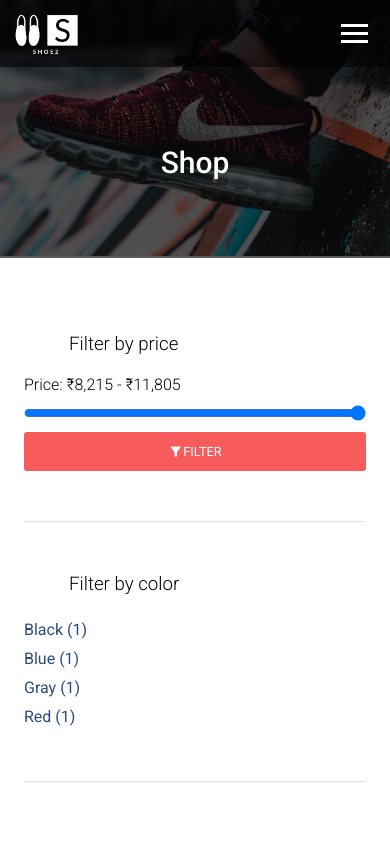
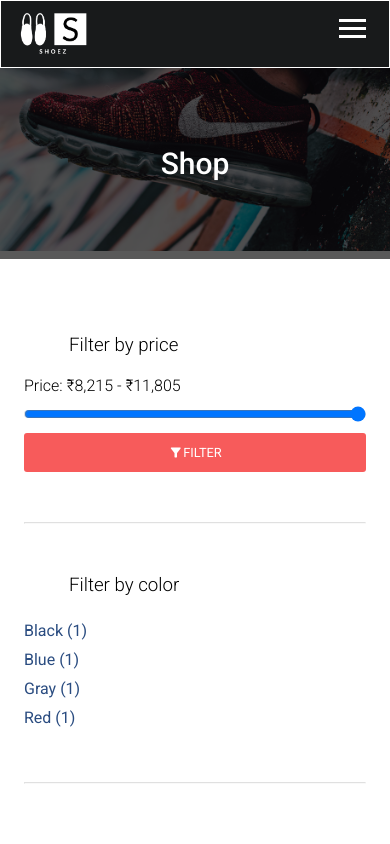
Before and after one commit to ahzams/Ecommerce-website, a plain HTML site: page shop.html in a window 390 px wide. Shown: the top 844 px of the page. Drawn offline with Linux system fonts and the light colour scheme.

Commit message:
seventh commit

```diff
--- a/css/respnse-style.css
+++ b/css/respnse-style.css
@@ -1,17 +1,30 @@
-@media only screen and (max-width: 1427px){
+@media only screen and (max-width: 1455px){
     #navbar {
-        width: 60%;
+        font-size: 14px;
+    }
+}
+
+@media only screen and (max-width: 1363px) {
+    #navbar ul {
+        width: 66%;
+    }
+
+    .logo img {
+        width: 120px;
     }
 }
 
 @media only screen and (max-width: 1346px){
+    #navbar ul {
+        width: 70%;
+    }
 
-    #navbar {
-        width: 65%;
+    .logo {
+        margin: 0 60px;
     }
 
     #inside-content {
-        height: 573px;
+        height: 613px;
     }
 
     .left-box {
@@ -30,11 +43,57 @@
     }
 }
 
+@media only screen and (max-width: 1267px){
+    #navbar ul {
+        width: 75%;
+    }
+
+    .logo img {
+        width: 110px;
+    }
+}
+
+
+@media only screen and (max-width: 1185px){
+    #navbar {
+        font-size: 13px;
+    }
+
+    #navbar ul li a {
+        padding: 0 17px;
+    }
+
+    #inside-content {
+        height: 571px;
+    }
+}
+
+@media only screen and (max-width: 1083px){
+    #navbar {
+        font-size: 13px;
+    }
+
+    .logo img {
+        width: 104px;
+    }
+
+   #navbar ul {
+       width: 80%;
+   }
+
+   #navbar ul li a {
+       padding: 0 11px;
+   }
+}
+
 @media only screen and (max-width: 1020px){
 
     #navbar {
-        width: 70%;
-        font-size: 14px;
+        font-size: 10.5px;
+    }
+
+    .logo img {
+        width: 95px;
     }
 
     #inside-content {
@@ -97,11 +156,11 @@
 
 @media only screen and (max-width: 880px){
 
-    .top-container {
+    /* .top-container {
         align-items: flex-start;
-    }
+    } */
 
-    #navbar, #navbar ul {
+    /* #navbar, #navbar ul {
         flex-direction: column;
         align-items: flex-start;
     }
@@ -121,10 +180,19 @@
 
     #navbar ul li {
         padding: 10px 0;
+    } */
+
+    .logo {
+        margin: 3px 32px;
+    }
+
+    .logo img {
+        width: 90px;
     }
 
     .hamburger {
         display: block;
+        top: 17px;
     }
 
     /* .h-nav {
@@ -188,7 +256,7 @@
 
 @media only screen and (max-width: 798px) {
 
-    .logo {
+    /* .logo {
         margin-left: -15px;
         padding: 5px;
         width: 18%;
@@ -196,7 +264,7 @@
 
     .hamburger {
         top: 18px;
-    }
+    } */
 
    #inside-content {
        flex-direction: column;
@@ -276,24 +344,32 @@
 }
 
 @media only screen and (max-width: 646px) {
-    .logo {
+    /* .logo {
         margin-left: 10px;
     }
 
     .hamburger {
         top: 15px;
-    }
+    } */
     .right-box img {
         width: 95%;
     }
 }
 
 @media only screen and (max-width: 615px) {
-    #navbar {
+    /* #navbar {
         font-size: 11px;
     }
     .logo {
         width: 20%;
+    } */
+
+    .logo {
+        margin: 3px 15px;
+    }
+
+    .hamburger {
+        right: 5.5%;
     }
 
     .right-box {
@@ -317,7 +393,7 @@
 
 @media only screen and (max-width: 537px){
 
-    #navbar {
+    /* #navbar {
         width: 40%;
     }
     .logo {
@@ -329,7 +405,7 @@
     .hamburger {
         top: 19px;
         right: 5%;
-    }
+    } */
 
     #inside-content {
         height: 625px;
@@ -368,7 +444,7 @@
 
 @media only screen and (max-width: 496px){
     #inside-content {
-        height: 595px;
+        height: 605px;
     }
 
     .left-box {
@@ -386,9 +462,9 @@
         height: 563px;
     }
 
-    .logo {
+    /* .logo {
         margin-left: 0px;
-    }
+    } */
 
     .left-box {
         font-size: 11.5px;
@@ -421,7 +497,7 @@
 
 @media only screen and (max-width: 444px) {
 
-    .logo {
+    /* .logo {
         margin-left: 0px;
         width: 34%;
         padding: 10px;
@@ -429,6 +505,14 @@
 
     .hamburger {
         top: 18px;
+    } */
+
+    .logo {
+        margin: 3px 2px;
+    }
+
+    .logo img {
+        width: 81px;
     }
 
     .right-box img {
@@ -465,13 +549,17 @@
 }
 
 @media only screen and (max-width: 397px) {
-    #navbar {
+    /* #navbar {
         font-size: 10px;
         width: 50%;
     }
 
     .logo {
         width: 44%;
+    } */
+
+    .hamburger {
+        top: 14px;
     }
 
     #inside-content {
@@ -518,14 +606,14 @@
 
 @media only screen and (max-width: 380px) {
 
-    .logo {
+    /* .logo {
         width: 66%;
     }
 
     .hamburger {
         top: 17px;
         right: 5%;
-    }
+    } */
 
     #inside-content {
         height: 570px;
@@ -561,3 +649,22 @@
         font-size: 14px;
     }
 }
+
+@media only screen and (max-width: 353px) {
+    #inside-content {
+        height: 607px;
+    }
+
+    .logo img {
+        width: 69px;
+    }
+
+    .hamburger {
+        top: 12px;
+    }
+
+    .line {
+        width: 26px;
+        height: 2.5px;
+    }
+}
--- a/css/s-style.css
+++ b/css/s-style.css
@@ -1,18 +1,10 @@
 
-.top-container {
-    background-color: rgba(0, 0, 0, 0.85);
-
-}
-
-#navbar {
-    font-size: 1.1em;
-}
 
 #shop-bg {
     display: flex;
     align-items: center;
     justify-content: center;
-    height: 179px;
+    height: 188px;
     background-color: rgba(0, 0, 0, 0.65);
 }
 
--- a/css/shop-response.css
+++ b/css/shop-response.css
@@ -38,13 +38,19 @@
 
 @media only screen and (max-width: 1278px) {
     #shop-bg:before {
-        height: 345px;
+        height: 350px;
     }
 }
 
-@media only screen and (max-width: 1224px) {
+@media only screen and (max-width: 1267px) {
+    #shop-bg {
+        height: 213px;
+    }
+}
+
+@media only screen and (max-width: 1225px) {
     #shop-bg:before {
-        height: 340px;
+        height: 350px;
     }
 }
 
@@ -54,7 +60,7 @@
     }
 
     #shop-bg::before {
-        height: 336px;
+        height: 341px;
     }
 
     .section1 {
@@ -65,14 +71,10 @@
 @media only screen and (max-width: 1108px) {
 
     #shop-bg {
-        height: 223px;
+        height: 215px;
     }
     #shop-bg::before {
         height: 352px;
-    }
-    #navbar {
-        width: 72%;
-        font-size: 14px;
     }
 
     #shop-items {
@@ -92,15 +94,31 @@
     }
 }
 
+@media only screen and (max-width: 1083px) {
+    #shop-bg {
+        height: 219px;
+    }
+}
+
 @media only screen and (max-width: 1057px) {
     #shop-bg::before {
-        height: 349px;
+        height: 352px;
     }
 }
 
 @media only screen and (max-width: 1023px) {
+    #shop-bg {
+        height: 218px;
+    }
+}
+
+@media only screen and (max-width: 1021px) {
+    #shop-bg {
+        height: 218px;
+    }
+
     #shop-bg::before {
-        height: 347px;
+        height: 344px;
     }
 }
 
@@ -111,38 +129,28 @@
 }
 
 @media only screen and (max-width: 945px) {
+    #shop-bg {
+        height: 196px;
+    }
     #shop-bg::before {
-        height: 341px;
+        height: 322px;
     }
 }
 
-@media only screen and (max-width: 880px) {
-
-    .logo {
-        margin-left: 20px;
-        width: 25%;
-        padding: 5px;
-    }
-
-    .hamburger {
-        top: 17px;
-    }
+@media only screen and (max-width: 881px) {
 
     #shop-bg::before {
-        height: 355px;
+        height: 326px;
     }
 }
 
 @media only screen and (max-width: 837px){
     #shop-bg::before {
-        height: 352px;
+        height: 325px;
     }
 }
 
 @media only screen and (max-width: 828px) {
-    #shop-bg::before {
-        height: 349px;
-    }
 
     .items {
         flex-direction: column;
@@ -165,108 +173,78 @@
 }
 
 @media only screen and (max-width: 782px) {
-    .logo {
-        width: 28%;
-    }
+
     #shop-bg::before {
-        height: 347px;
+        height: 325px;
     }
 }
 
 @media only screen and (max-width: 751px) {
-    .logo {
-        width: 31%;
-    }
-    #shop-bg::before {
+
+    /* #shop-bg::before {
         height: 347px;
-    }
+    } */
 }
 
 @media only screen and (max-width: 720px) {
-    .logo {
-        width: 35%;
-    }
-    #shop-bg::before {
+
+    /* #shop-bg::before {
         height: 348px;
-    }
+    } */
 }
 @media only screen and (max-width: 698px) {
-    .logo {
-        width: 41%;
-    }
-    #shop-bg::before {
+
+    /* #shop-bg::before {
         height: 347px;
-    }
+    } */
 }
 
 @media only screen and (max-width: 679px) {
-    .logo {
-        width: 45%;
-    }
-    #shop-bg::before {
+
+    /* #shop-bg::before {
         height: 345px;
-    }
+    } */
 }
 
 @media only screen and (max-width: 640px) {
 
-    .logo{
-        width: 55%;
-    }
-    #shop-bg {
+    /* #shop-bg {
         height: 205px;
     }
 
     #shop-bg::before {
         height: 329px;
-    }
+    } */
 }
 
 @media only screen and (max-width: 615px) {
-    .logo {
-        width: 65%;
-    }
 
-    #shop-bg {
+    /* #shop-bg {
         height: 202px;
     }
 
     #shop-bg::before {
         height: 326px;
-    }
+    } */
 }
 
 @media only screen and (max-width: 597px) {
-    .logo {
-        width: 95%;
-    }
 
-    .hamburger {
-        top: 12px;
-    }
-    #shop-bg::before {
+    /* #shop-bg::before {
         height: 319px;
-    }
+    } */
 
 }
 
 @media only screen and (max-width: 537px) {
 
-    .logo {
-        width: 40%;
-    }
-
-    .hamburger {
-        top: 22px;
-    }
-
-    #shop-bg {
+    /* #shop-bg {
         height: 199px;
     }
 
     #shop-bg::before {
         height: 334px;
-    }
+    } */
 
     .items-head {
         font-size: 13px;
@@ -280,86 +258,60 @@
 
 @media only screen and (max-width: 520px) {
 
-    .hamburger {
-        top: 19px;
-    }
-
-    #shop-bg::before {
+    /* #shop-bg::before {
         height: 327px;
-    }
+    } */
 }
 
 @media only screen and (max-width: 487px) {
 
-    #shop-bg::before {
+    /* #shop-bg::before {
         height: 325px;
-    }
+    } */
 }
 
 @media only screen and (max-width: 469px) {
 
-    #shop-bg::before {
+    /* #shop-bg::before {
         height: 321px;
     }
 
     #shop-items {
         margin: 50px 28px;
-    }
+    } */
 }
 
 @media only screen and (max-width: 445px) {
-
-    .logo {
-        width: 45%;
-        margin-left: 0;
-    }
-
-    .hamburger {
-        top: 19px;
-    }
 
     /* #shop-bg {
         height: 196px;
     } */
 
-    #shop-bg::before {
+    /* #shop-bg::before {
         height: 322px;
-    }
+    } */
 }
 
 @media only screen and (max-width: 410px) {
-    .logo {
-        width: 50%;
-        padding: 8px;
-    }
 
     #shop-bg {
         height: 191px;
     }
 
     #shop-bg::before {
-        height: 314px;
+        height: 311px;
     }
 }
 
 @media only screen and (max-width: 394px) {
-    #navbar {
-        font-size: 10px;
-        width: 75%;
-    }
 
-    .logo {
-        width: 65%;
-        padding: 8px;
-    }
-
-    #shop-bg {
+    /* #shop-bg {
         height: 191px;
     }
 
     #shop-bg::before {
-        height: 316px;
-    }
+        height: 315px;
+    } */
 
     .section2 .btn {
         font-size: 12px;
@@ -384,12 +336,10 @@
 }
 
 @media only screen and (max-width: 374px){
-    .hamburger {
-        top: 14px;
-    }
-    #shop-bg::before {
+
+    /* #shop-bg::before {
         height: 312px;
-    }
+    } */
 }
 
 @media only screen and (max-width: 361px) {
@@ -398,13 +348,21 @@
     }
 }
 
-@media only screen and (max-width: 347px) {
-    .logo {
-        width: 75%;
-        padding: 8px;
-    }
+@media only screen and (max-width: 353px) {
 
     #shop-bg {
         height: 191px;
     }
+
+    #shop-bg::before {
+        height: 300px;
+    }
+
+    .logo {
+        margin: 3px 2px;
+    }
+
+    .logo img {
+        width: 61px;
+    }
 }
--- a/css/style.css
+++ b/css/style.css
@@ -11,11 +11,11 @@
     color: white;
 } */
 
-.top-container {
+/* .top-container {
     display: flex;
-    /* border: 1px solid white; */
+    border: 1px solid white;
     background-color: #181a1b;
-    /* padding: 10px 0; */
+    padding: 10px 0;
     justify-content: space-around;
     align-items: center;
     position: sticky;
@@ -29,11 +29,11 @@
     justify-content: flex-start;
     margin-left: -10px;
     width: 12%;
-    /* border: 1px solid white; */
+    border: 1px solid white;
 }
 
 .logo img {
-    /* height: 124px; */
+    height: 124px;
     height: auto;
     max-width: 80%;
     cursor: pointer;
@@ -44,9 +44,9 @@
     justify-content: space-between;
     width: 50%;
     align-items: center;
-    /* border: 1px solid white; */
+    border: 1px solid white;
     padding: 8px;
-    /* height: 8vh; */
+    height: 8vh;
 }
 
 #navbar ul {
@@ -54,7 +54,7 @@
 }
 
 #navbar ul li {
-    /* display: flex; */
+    display: flex;
     list-style: none;
     padding: 0 15px;
 }
@@ -102,11 +102,104 @@
     background-color: white;
     height: 4px;
     margin: 5px 3px;
+} */
+
+#navbar {
+    border: 1px solid white;
+    display: flex;
+    align-items: center;
+    justify-content: space-between;
+    min-height: 8vh;
+    padding: 0 10px;
+    background-color: #181a1b;
 }
+
+.logo {
+    margin: 0 120px;
+    /* border: 1px solid white; */
+
+}
+
+.logo img {
+    height: auto;
+    width: 125px;
+    /* border: 1px solid white; */
+
+}
+
+#navbar ul {
+    display: flex;
+    justify-content: center;
+    width: 65%;
+    /* border: 1px solid white; */
+
+}
+
+#navbar ul li {
+    display: flex;
+    align-items: center;
+    list-style: none;
+    padding: 0 10px;
+    /* border: 1px solid white; */
+
+}
+
+#navbar ul li a {
+    color: rgba(253, 244, 244, 0.3);
+    text-decoration: none;
+    padding: 0 25px;
+    font-size: 1.3em;
+    transition: 0.5s;
+    /* border: 1px solid white; */
+
+}
+
+#navbar ul li a:hover:not(.current) {
+    color: rgba(255, 255, 255, 0.89);
+}
+
+.icons {
+    color: white;
+    display: flex;
+    align-items: center;
+    justify-content: center;
+    color: rgb(167, 151, 151);
+    font-size: 1.1em;
+    margin: 0 42px;
+    cursor: pointer;
+    transition: 0.5s;
+    /* border: 1px solid white; */
+
+}
+
+.icons:hover {
+    color: white;
+}
+
+.icons span {
+    padding: 0 5px;
+}
+
+.hamburger {
+    position: absolute;
+    cursor: pointer;
+    right: 4%;
+    top: 10px;
+    display: none;
+}
+
+.line {
+    width: 30px;
+    background-color: white;
+    height: 4px;
+    margin: 5px 3px;
+}
+
+/* Content */
 
 #inside-content {
     display: flex;
-    height: 658px;
+    height: 686px;
     color: white;
 }
 
@@ -116,7 +209,7 @@
     position: absolute;
     top: 0;
     left: 0;
-    height: 755px;
+    height: 774px;
     width: 100%;
     z-index: -1;
 }
--- a/shop.html
+++ b/shop.html
@@ -17,29 +17,26 @@
 </head>
 
 <body>
-    <div class="top-container">
-
+    <nav id="navbar">
         <div class="logo">
             <img onclick="home()" src="img/Shoez-logos_white.png" alt="">
         </div>
-        <nav id="navbar">
-            <ul class="nav-list v-class">
+        <ul>
             <li><a href="index.html">Home</a></li>
             <li><a class="current" href="shop.html">Shop</a></li>
             <li><a href="gallery.html">Gallery</a></li>
             <li><a href="about.html">About Us</a></li>
             <li><a href="contact.html">Contact</a></li>
-            </ul>
             <div onclick="login()" class="icons v-class">
                 <span class="material-icons">account_circle</span>LOGIN/REGISTER
             </div>
+        </ul>
         <div class="hamburger">
             <div class="line"></div>
             <div class="line"></div>
             <div class="line"></div>
         </div>
     </nav>
-    </div>
 
     <section id="shop-bg">
         <h2 class="h-style">Shop</h2>
```
Also changed, not shown: about.html (+24 -28 lines), contact.html (+15 -18 lines), description-page1.html (+3 -6 lines), description-page2.html (+3 -6 lines), description-page3.html (+3 -6 lines), description-page4.html (+3 -6 lines), gallery.html (+21 -24 lines), index.html (+24 -2 lines), login.html (+3 -6 lines). Lines whose indentation alone changed are shown as unchanged.
